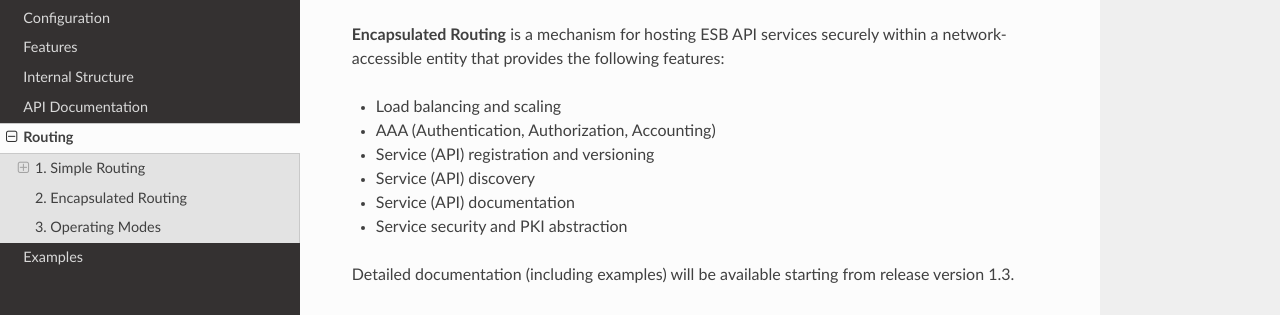
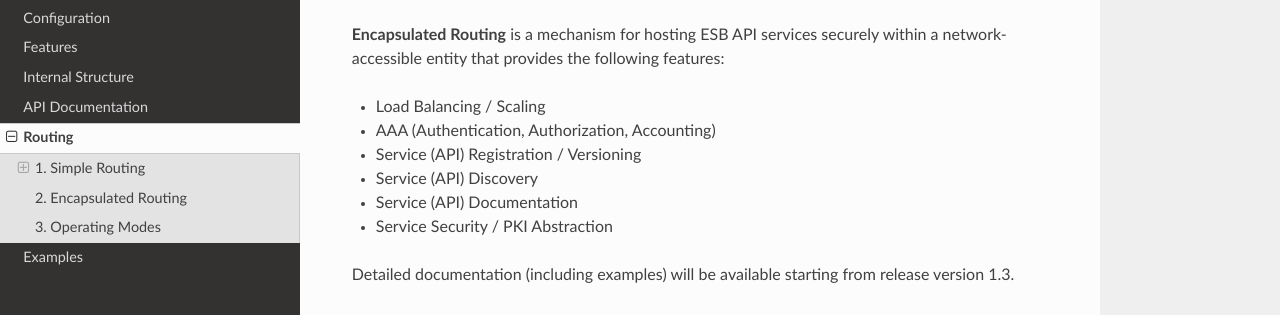
Before and after one commit to clauspruefer/python-micro-esb, a Sphinx documentation site: the page built from doc/source/routing.rst, in a window 1280 px wide and 900 px high, scrolled down 1601 px. Shown: the part 161-476 px from the top of the window. Built offline with Sphinx 7.4.7 and the Read the Docs theme 3.1.0, drawn with Linux system fonts in a browser that asks for light colours.

Commit message:
Change to global style

```diff
--- a/doc/source/routing.rst
+++ b/doc/source/routing.rst
@@ -60,12 +60,12 @@ The ``ServiceRouter`` class does not provide built-in error handling or logging.
 
 **Encapsulated Routing** is a mechanism for hosting ESB API services securely within a network-accessible entity that provides the following features:
 
-- Load balancing and scaling
+- Load Balancing / Scaling
 - AAA (Authentication, Authorization, Accounting)
-- Service (API) registration and versioning
-- Service (API) discovery
-- Service (API) documentation
-- Service security and PKI abstraction
+- Service (API) Registration / Versioning
+- Service (API) Discovery
+- Service (API) Documentation
+- Service Security / PKI Abstraction
 
 Detailed documentation (including examples) will be available starting from release version 1.3.
 
```
